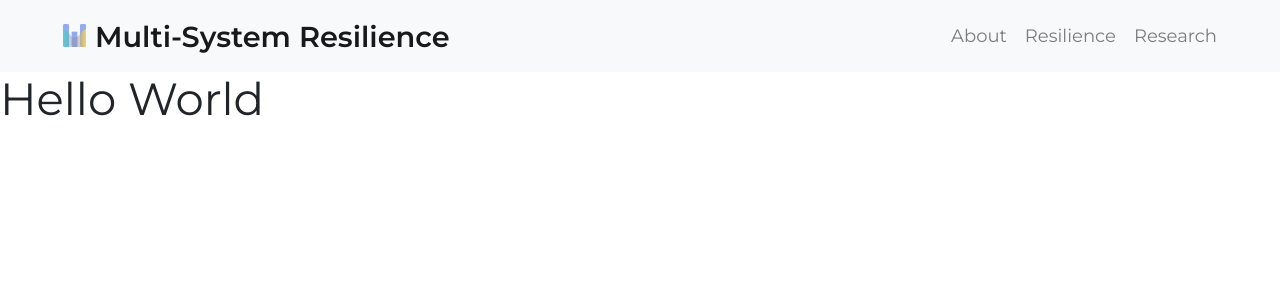
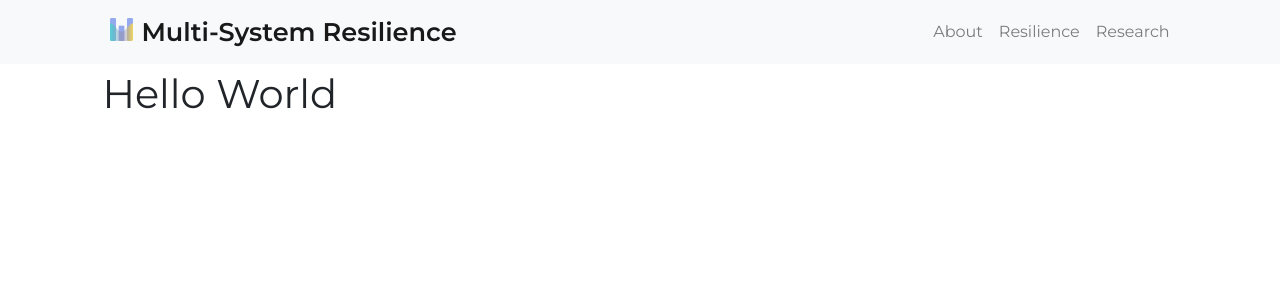
Before and after one commit to LemonFace0309/msmr, a Next.js app: page / in a window 1280 px wide. Shown: the top 300 px of the page. Built offline with nearby package versions, Linux system fonts and the light colour scheme.

Commit message:
global padding style added (hopefully works when more components added)

```diff
--- a/components/Nav.js
+++ b/components/Nav.js
@@ -4,7 +4,7 @@ import { Navbar, Nav } from 'react-bootstrap'
 
 const MainNav = () => {
   return (
-    <Navbar bg="light" expand="lg" className="px-5">
+    <Navbar bg="light" expand="lg" fixed="top" className={NavStyles.navbar}>
       <Navbar.Brand href="">
         <img
           src="/logo.png"
--- a/styles/Nav.module.css
+++ b/styles/Nav.module.css
@@ -2,3 +2,8 @@ span.brand {
   font-size: 1.6rem;
   font-weight: 700;
 }
+
+nav.navbar {
+  padding-left: 8%;
+  padding-right: 8%;
+}
--- a/styles/globals.css
+++ b/styles/globals.css
@@ -1,6 +1,7 @@
-html,
 body {
-  padding: 0;
+  padding-left: 8%;
+  padding-right: 8%;
+  padding-top: 70px;
   margin: 0;
   font-family: 'Montserrat', sans-serif !important;
   font-size: 18px;
```
